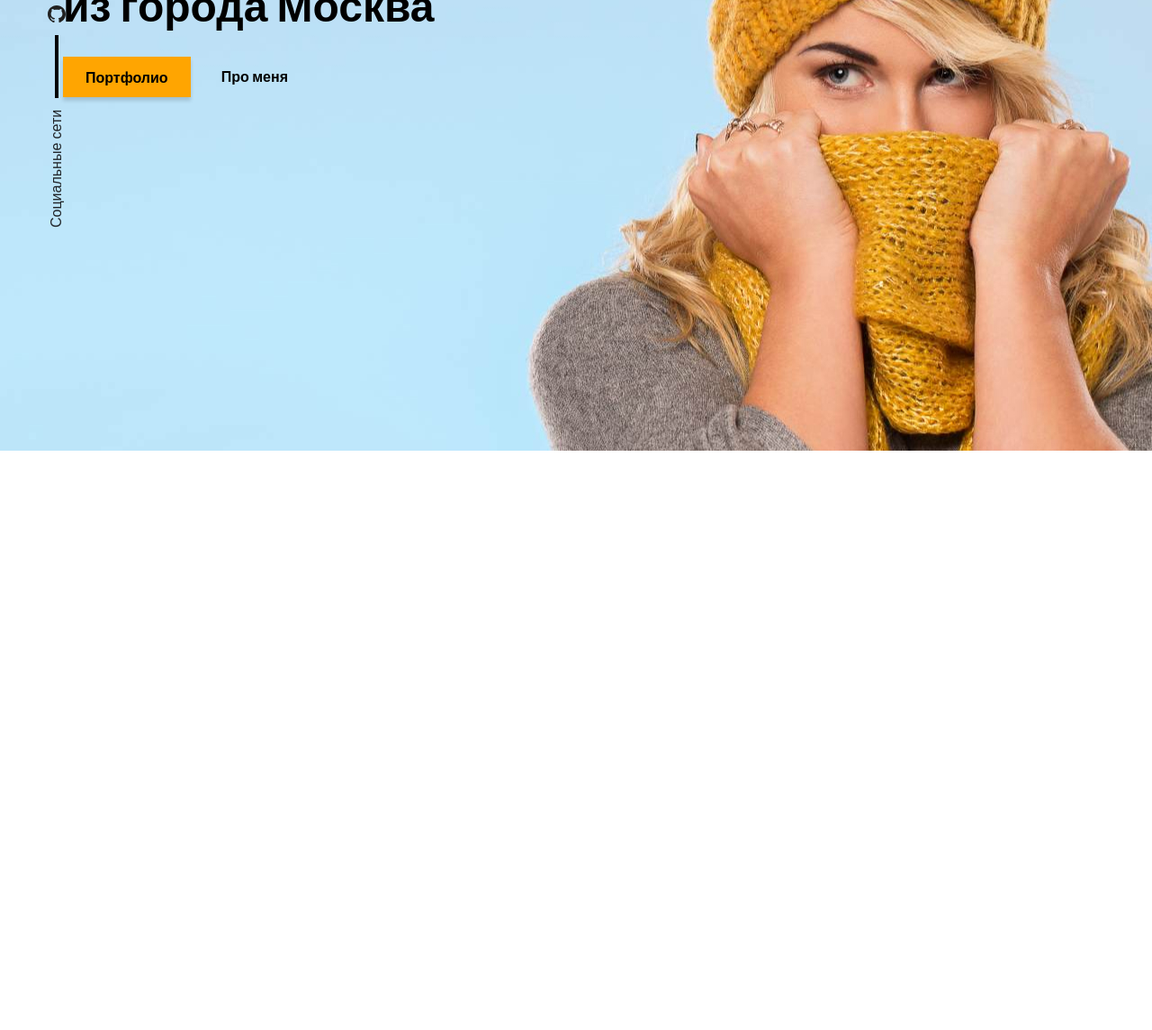
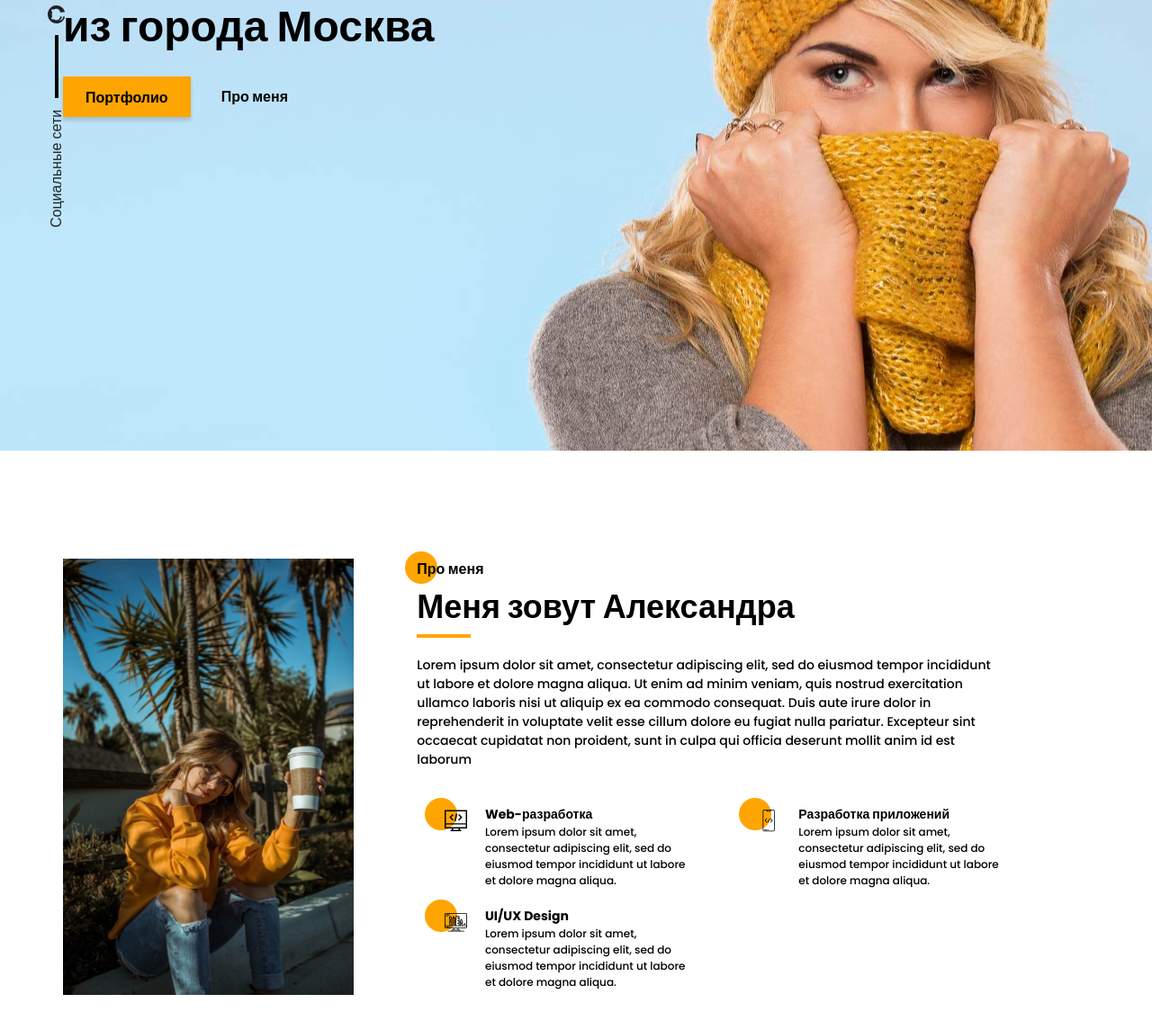
Before and after one commit to Zhuk-off/portfolio-html-landing-course, a website: page src/index.html in a window 1280 px wide. Shown: the part 299-1444 px from the top of the page at 90% size. Before the commit the page ends 800 px from the top, so only its background shows below. Drawn offline with nearby package versions, Linux system fonts and the light colour scheme; files that its build step writes are made by us from their sources; files whose address does not match are found by name.

Commit message:
feat: Create a second screen

```diff
--- a/src/index.html
+++ b/src/index.html
@@ -122,15 +122,18 @@
             <div class="sidepanel__wrapper">
                 <a href="#" class="sidepanel__link">
                     <img
-                        src="icons/social/facebook.svg"
+                        src="icons/social/facebook_rotate.svg"
                         alt="facebook social"
                     />
                 </a>
                 <a href="#" class="sidepanel__link">
-                    <img src="icons/social/instagram.svg " alt="instagram" />
+                    <img
+                        src="icons/social/instagram_rotate.svg "
+                        alt="instagram"
+                    />
                 </a>
                 <a href="#" class="sidepanel__link">
-                    <img src="icons/social/github.svg" alt="github" />
+                    <img src="icons/social/github_rotate.svg" alt="github" />
                 </a>
                 <div class="sidepanel__divider"></div>
                 <div class="sidepanel__text"><span>Социальные сети</span></div>
@@ -195,6 +198,61 @@
                 </div>
             </div>
         </section>
+        <section class="aboutme">
+            <div class="container">
+                <div class="aboutme__wrapper">
+                    <div class="aboutme__photo">
+                        <img src="img/main_photo.jpg" alt="my photo" />
+                    </div>
+                    <div class="aboutme_descr">
+                        <div class="aboutme__subtitle title title_fz16">Про меня</div>
+                        <div class="aboutme__title title title_fz36">Меня зовут Александра</div>
+                        <div class="aboutme__divider"></div>
+                        <div class="aboutme__text">
+                            Lorem ipsum dolor sit amet, consectetur adipiscing
+                            elit, sed do eiusmod tempor incididunt ut labore et
+                            dolore magna aliqua. Ut enim ad minim veniam, quis
+                            nostrud exercitation ullamco laboris nisi ut aliquip
+                            ex ea commodo consequat. Duis aute irure dolor in
+                            reprehenderit in voluptate velit esse cillum dolore
+                            eu fugiat nulla pariatur. Excepteur sint occaecat
+                            cupidatat non proident, sunt in culpa qui officia
+                            deserunt mollit anim id est laborum
+                        </div>
+                        <div class="aboutme__skills">
+                            <div class="skill">
+                                <div class="skill__img"><img src="icons/about_me/web_development.svg" alt="web development"></div>
+                                <div class="skill__title title title_fz14">Web-разработка</div>
+                                <div class="skill__descr">
+                                    Lorem ipsum dolor sit amet, consectetur
+                                    adipiscing elit, sed do eiusmod tempor
+                                    incididunt ut labore et dolore magna aliqua.
+                                </div>
+                            </div>
+                            <div class="skill">
+                                <div class="skill__img"><img src="icons/about_me/mobile_dev.svg" alt="mobile development"></div>
+                                <div class="skill__title title title_fz14">Разработка приложений</div>
+                                <div class="skill__descr">
+                                    Lorem ipsum dolor sit amet, consectetur
+                                    adipiscing elit, sed do eiusmod tempor
+                                    incididunt ut labore et dolore magna aliqua.
+                                </div>
+                            </div>
+                            <div class="skill">
+                                <div class="skill__img"><img src="icons/about_me/design.svg" alt="design"></div>
+                                <div class="skill__title title title_fz14">UI/UX Design</div>
+                                <div class="skill__descr">
+                                    Lorem ipsum dolor sit amet, consectetur
+                                    adipiscing elit, sed do eiusmod tempor
+                                    incididunt ut labore et dolore magna aliqua.
+                                </div>
+                            </div>
+
+                        </div>
+                    </div>
+                </div>
+            </div>
+        </section>
         <script src="js/script.js"></script>
     </body>
 </html>
--- a/src/sass/base/_mixins.scss
+++ b/src/sass/base/_mixins.scss
@@ -3,7 +3,7 @@
         content: '';
         position: absolute;
         z-index: -1;
-        top: -18px;
+        top: -8px;
         left: -13px;
         width: 36px;
         height: 36px;
@@ -11,3 +11,16 @@
         background: $main-color;
     }
 }
+@mixin before_circle_img {
+    &:before {
+        content: '';
+        position: absolute;
+        z-index: -1;
+        top: -8px;
+        left: 9px;
+        width: 36px;
+        height: 36px;
+        border-radius: 100%;
+        background: $main-color;
+    }
+}
--- /dev/null
+++ b/src/sass/blocks/_aboutme.scss
@@ -0,0 +1,74 @@
+.aboutme {
+    padding: 120px 0;
+    &__wrapper {
+        display: grid;
+        grid-template-columns: 1fr 2fr;
+        gap: 70px;
+        padding-right: 100px;
+    }
+    &__photo {
+        img {
+            width: 100%;
+            height: 100%;
+            object-fit: cover;
+
+        }
+    }
+    &__subtitle {
+        position: relative;
+        @include before_circle;
+        z-index: 2;
+    }
+    &__divider {
+        width: 60px;
+        border: 2px solid $main-color;
+        margin-bottom: 20px;
+    }
+    &__text {
+        font-style: normal;
+        font-weight: 500;
+        font-size: 14px;
+        line-height: 21px;
+        color: #000000;
+        margin-bottom: 40px;
+    }
+    &__skills {
+        display: grid;
+        grid-template-columns: repeat(2, 1fr);
+        row-gap: 20px;
+        column-gap: 50px;
+    }
+    .skill {
+        position: relative;
+        display: grid;
+        grid-template-columns: 1fr 4fr;
+        grid-template-rows: auto auto;
+        grid-template-areas:
+            'img title'
+            'img description';
+        column-gap: 20px;
+        &__img {
+            grid-area: img;
+            justify-self: flex-end;
+            margin-top: 5px;
+            width: 25px;
+            height: 25px;
+            img {
+                width: 100%;
+                height: 100%;
+            }
+            @include before_circle_img;
+        }
+        &__title {
+            grid-area: title;
+        }
+        &__descr {
+            grid-area: description;
+            font-style: normal;
+            font-weight: 500;
+            font-size: 12px;
+            line-height: 18px;
+            color: #000000;
+        }
+    }
+}
--- a/src/sass/blocks/_title.scss
+++ b/src/sass/blocks/_title.scss
@@ -9,7 +9,11 @@
     }
     &_fz16 {
         font-size: 16px;
-        line-height: 2px;
+        line-height: 24px;
+    }
+    &_fz36 {
+        font-size: 36px;
+        line-height: 60px;
     }
     &_fz48 {
         font-size: 48px;
--- a/src/sass/style.scss
+++ b/src/sass/style.scss
@@ -20,3 +20,4 @@
 @import 'blocks/button';
 @import 'blocks/sidepanel';
 @import 'blocks/menu';
+@import 'blocks/aboutme';
```
